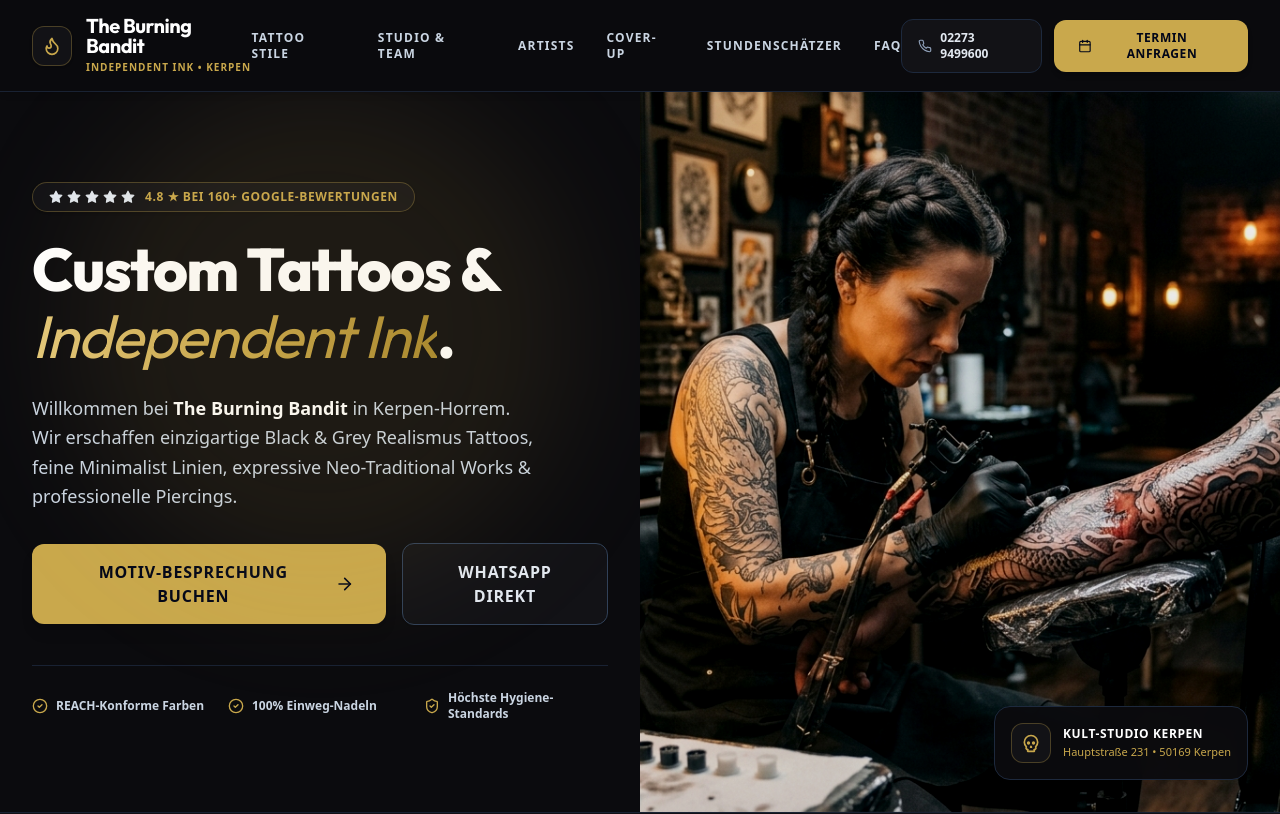
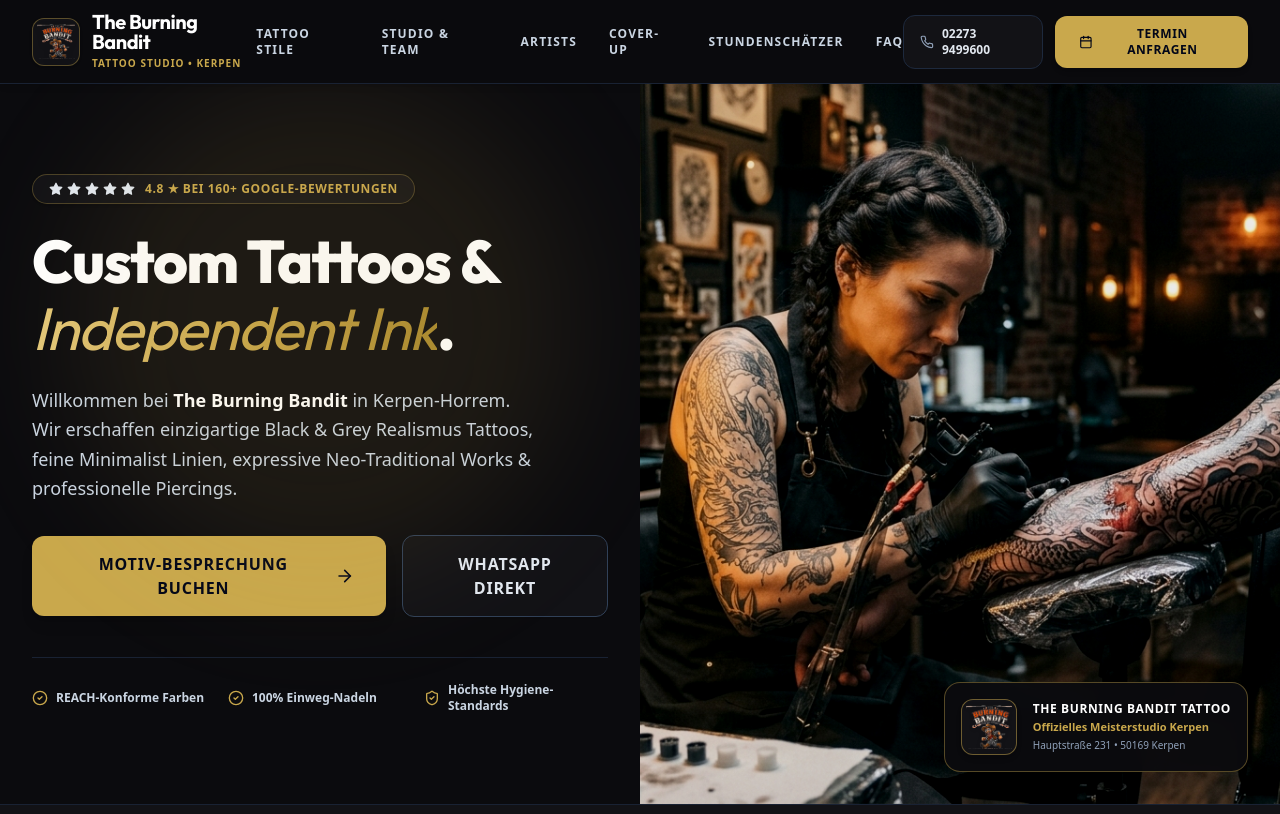
Before and after one commit to moebss/the-burning-bandit-kerpen, a React (Vite) app: page / in a window 1280 px wide. Shown: the top 814 px of the page. Built offline with nearby package versions, Linux system fonts and the light colour scheme.

Commit message:
Integrate cleaned official bandit mascot logo emblem into Navbar, Hero and Footer

```diff
--- a/src/components/Footer.tsx
+++ b/src/components/Footer.tsx
@@ -1,3 +1,5 @@
+import logoImg from '../images/logo_bandit_transparent.png';
+
 export default function Footer() {
   return (
     <footer className="bg-[#0b0b0e] text-slate-300 py-12 px-4 sm:px-8 border-t border-slate-800/80 text-xs">
@@ -5,7 +7,16 @@ export default function Footer() {
 
         {/* Col 1 */}
         <div className="space-y-3">
-          <span className="font-syne font-bold text-lg text-white block">The Burning Bandit</span>
+          <div className="flex items-center gap-3">
+            <div className="w-10 h-10 rounded-xl bg-[#121216] border border-[#c9a84c]/40 p-1 flex items-center justify-center shrink-0">
+              <img
+                src={logoImg}
+                alt="The Burning Bandit Logo Emblem"
+                className="w-full h-full object-contain filter drop-shadow"
+              />
+            </div>
+            <span className="font-outfit font-bold text-lg text-white block leading-tight">The Burning Bandit</span>
+          </div>
           <p className="text-slate-400 leading-relaxed text-[11px]">
             Independent Ink Studio in Kerpen-Horrem. Black & Grey Realismus, Fine Line, Cover-Up & Piercing. 4.8 Sterne auf Google.
           </p>
--- a/src/components/Hero.tsx
+++ b/src/components/Hero.tsx
@@ -1,5 +1,6 @@
-import { Star, CheckCircle2, ShieldCheck, ArrowRight, Flame, Skull } from 'lucide-react';
+import { Star, CheckCircle2, ShieldCheck, ArrowRight } from 'lucide-react';
 import heroImg from '../images/hero_tattoo.jpg';
+import logoImg from '../images/logo_bandit_transparent.png';
 
 interface HeroProps {
   onOpenContact: () => void;
@@ -17,8 +18,9 @@ export default function Hero({ onOpenContact }: HeroProps) {
         {/* Left 50% Content Column */}
         <div className="w-full lg:w-1/2 px-4 sm:px-6 lg:px-8 py-12 lg:py-20 flex flex-col justify-center">
 
-          {/* Eyebrow Badge */}
-          <div className="inline-flex items-center gap-2.5 bg-[#121216] border border-[#c9a84c]/30 px-4 py-1.5 rounded-full shadow-sm w-fit mb-6">
+          {/* Official Emblem & Google Rating Eyebrow */}
+          <div className="flex items-center gap-3 mb-6">
+            <div className="inline-flex items-center gap-2.5 bg-[#121216] border border-[#c9a84c]/30 px-4 py-1.5 rounded-full shadow-sm w-fit">
               <div className="flex items-center gap-1 text-slate-200">
                 {[...Array(5)].map((_, i) => (
                   <Star key={i} className="w-3.5 h-3.5 fill-slate-200 text-slate-200" />
@@ -27,6 +29,7 @@ export default function Hero({ onOpenContact }: HeroProps) {
               <span className="text-xs font-bold text-[#c9a84c] tracking-wider uppercase">
                 4.8 ★ bei 160+ Google-Bewertungen
               </span>
+            </div>
           </div>
 
           {/* Headline - Outfit Display */}
@@ -78,7 +81,7 @@ export default function Hero({ onOpenContact }: HeroProps) {
 
         </div>
 
-        {/* Right 50% Image Column */}
+        {/* Right 50% Image Column with Official Logo Badge */}
         <div className="w-full lg:w-1/2 relative min-h-[450px] lg:min-h-full overflow-hidden bg-slate-950">
           <img
             src={heroImg}
@@ -87,15 +90,20 @@ export default function Hero({ onOpenContact }: HeroProps) {
           />
           <div className="absolute inset-0 bg-gradient-to-t from-[#0b0b0e] via-transparent to-transparent lg:hidden" />
 
-          {/* Floating Badge */}
-          <div className="absolute bottom-8 left-8 right-8 lg:left-auto lg:right-8 lg:max-w-xs bg-[#0b0b0e]/95 backdrop-blur-md p-4 rounded-2xl border border-slate-800 shadow-2xl z-20">
-            <div className="flex items-center gap-3">
-              <div className="w-10 h-10 rounded-xl bg-[#121216] text-[#c9a84c] flex items-center justify-center font-bold text-lg border border-[#c9a84c]/30 shrink-0">
-                <Skull className="w-5 h-5 text-[#c9a84c]" />
+          {/* Floating Studio Crest Badge featuring Official Logo Mascot */}
+          <div className="absolute bottom-8 left-8 right-8 lg:left-auto lg:right-8 lg:max-w-sm bg-[#0b0b0e]/95 backdrop-blur-md p-4 rounded-2xl border border-[#c9a84c]/40 shadow-2xl z-20">
+            <div className="flex items-center gap-4">
+              <div className="w-14 h-14 rounded-xl bg-[#121216] border border-[#c9a84c]/50 p-1 flex items-center justify-center shrink-0 shadow-md">
+                <img
+                  src={logoImg}
+                  alt="The Burning Bandit Offizielles Logo"
+                  className="w-full h-full object-contain filter drop-shadow"
+                />
               </div>
               <div>
-                <p className="text-xs font-bold text-white uppercase tracking-wider">Kult-Studio Kerpen</p>
-                <p className="text-[11px] text-[#c9a84c] font-normal mt-0.5">Hauptstraße 231 • 50169 Kerpen</p>
+                <p className="text-xs font-bold text-white uppercase tracking-wider">The Burning Bandit Tattoo</p>
+                <p className="text-[11px] text-[#c9a84c] font-semibold mt-0.5">Offizielles Meisterstudio Kerpen</p>
+                <p className="text-[10px] text-slate-400 mt-0.5">Hauptstraße 231 • 50169 Kerpen</p>
               </div>
             </div>
           </div>
--- a/src/components/Navbar.tsx
+++ b/src/components/Navbar.tsx
@@ -1,4 +1,5 @@
-import { Phone, Calendar, Flame } from 'lucide-react';
+import { Phone, Calendar } from 'lucide-react';
+import logoImg from '../images/logo_bandit_transparent.png';
 
 interface NavbarProps {
   onOpenContact: () => void;
@@ -6,19 +7,27 @@ interface NavbarProps {
 
 export default function Navbar({ onOpenContact }: NavbarProps) {
   return (
-    <header className="sticky top-0 z-50 bg-[#0b0b0e]/95 backdrop-blur-md border-b border-slate-800/80 py-4 px-4 sm:px-8 shadow-md">
+    <header className="sticky top-0 z-50 bg-[#0b0b0e]/95 backdrop-blur-md border-b border-slate-800/80 py-3 px-4 sm:px-8 shadow-md">
       <div className="max-w-7xl mx-auto flex items-center justify-between">
 
-        {/* Brand Logo */}
-        <div className="flex items-center gap-3.5">
-          <div className="w-10 h-10 rounded-xl bg-[#121216] border border-[#c9a84c]/30 flex items-center justify-center text-[#c9a84c] font-bold text-lg shadow-sm shrink-0">
-            <Flame className="w-5 h-5 text-[#c9a84c]" />
+        {/* Brand Logo with Official Mascot Emblem */}
+        <a href="#" className="flex items-center gap-3 group">
+          <div className="w-12 h-12 rounded-xl bg-[#121216] border border-[#c9a84c]/40 p-1 flex items-center justify-center shadow-sm shrink-0 group-hover:border-[#c9a84c] transition-colors">
+            <img
+              src={logoImg}
+              alt="The Burning Bandit Tattoo Studio Logo"
+              className="w-full h-full object-contain filter drop-shadow-md group-hover:scale-105 transition-transform"
+            />
           </div>
           <div>
-            <span className="font-outfit font-bold text-xl tracking-tight text-white block leading-none">The Burning Bandit</span>
-            <span className="text-[10px] font-semibold text-[#c9a84c] tracking-widest uppercase block mt-1">Independent Ink • Kerpen</span>
+            <span className="font-outfit font-bold text-xl tracking-tight text-white block leading-none group-hover:text-[#c9a84c] transition-colors">
+              The Burning Bandit
+            </span>
+            <span className="text-[10px] font-semibold text-[#c9a84c] tracking-widest uppercase block mt-1">
+              Tattoo Studio • Kerpen
+            </span>
           </div>
-        </div>
+        </a>
 
         {/* Navigation Links */}
         <nav className="hidden md:flex items-center gap-8 text-xs font-semibold text-slate-300 uppercase tracking-widest">
```
Also changed, not shown: src/images/logo_bandit.png (added), src/images/logo_bandit_transparent.png (added). Lines whose indentation alone changed are shown as unchanged.
